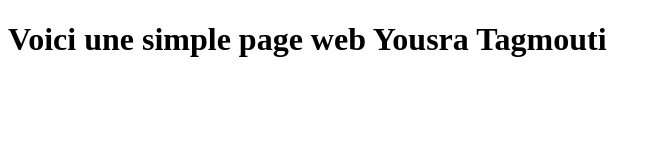
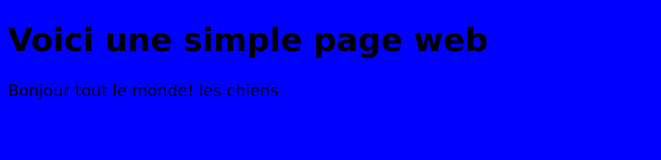
Before and after one commit to YousraTagmouti/Log1000Test1, a plain HTML site: page index.html in a window 1280 px wide. Shown: the whole page, without its empty margins (0-661 px from the left). Drawn offline with Linux system fonts and the light colour scheme.

Commit message:
test log100

```diff
--- /dev/null
+++ b/css/style.css
@@ -0,0 +1,5 @@
+body {
+ background-color: blue;
+ font-family: Verdana, sans-serif;
+ font-size: 100%;
+ }
--- a/index.html
+++ b/index.html
@@ -1,9 +1,11 @@
 <!DOCTYPE html>
+<link href="css/style.css" rel="stylesheet" media="all" type="text/css">
 <html>
 	<body>
 
-	<h1>Voici une simple page web Yousra Tagmouti</h1>
+	<h1>Voici une simple page web</h1>
 
+	<p>Bonjour tout le monde! les chiens </p>
 
 
 	</body>
```
Also changed, not shown: 1 other file.
